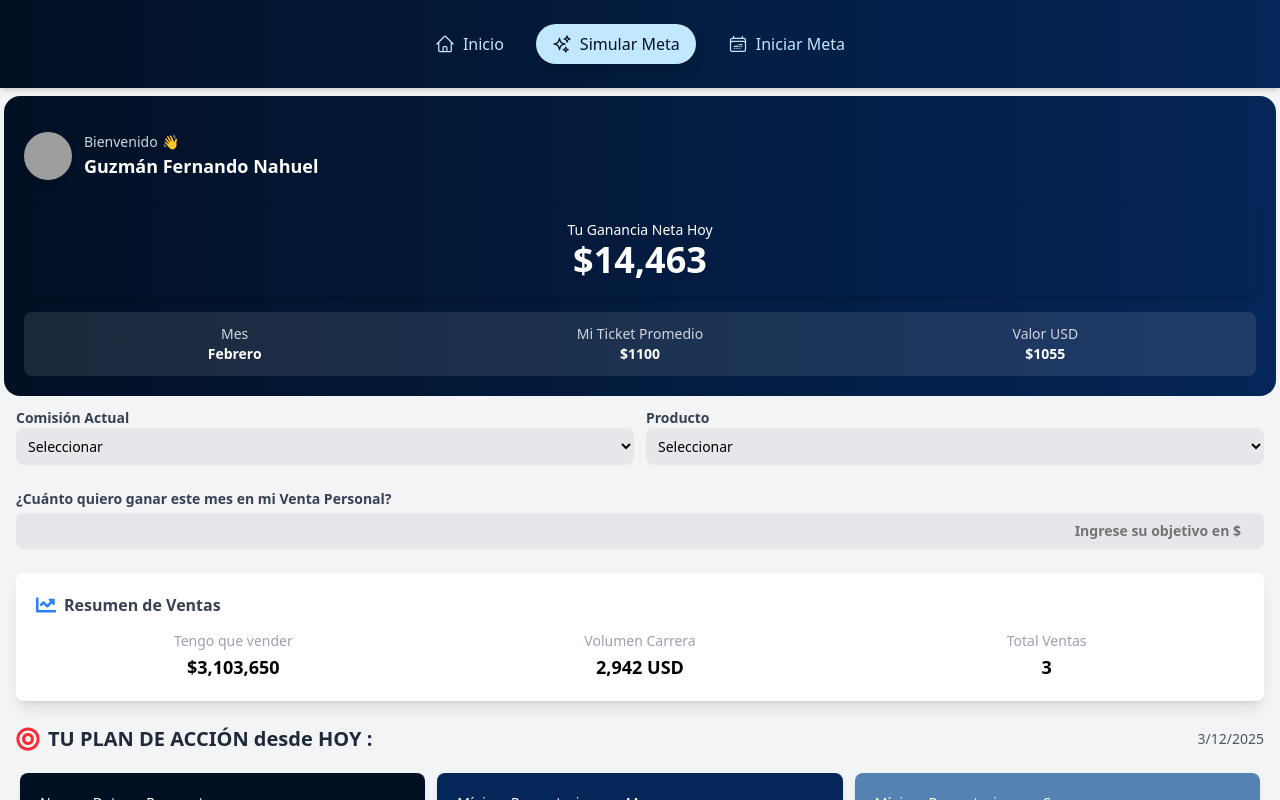
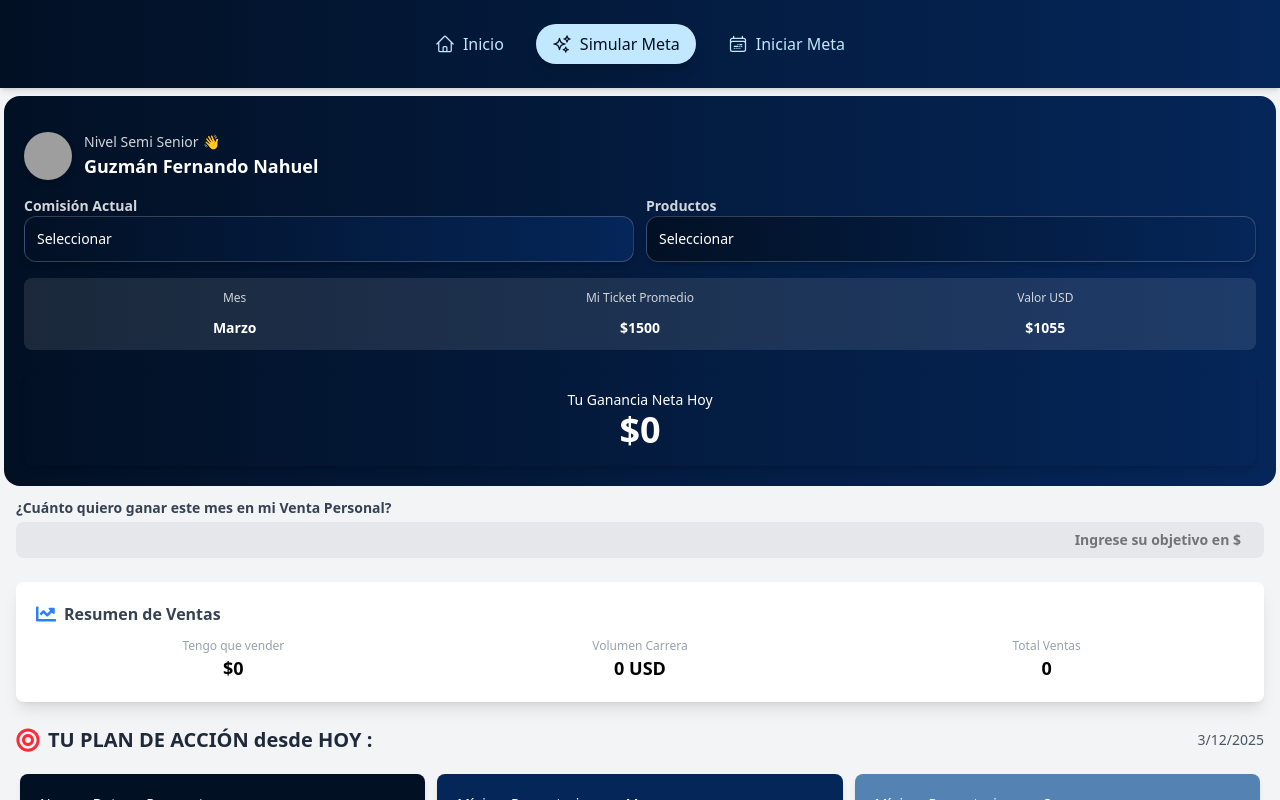
Before and after one commit to FNGuzman/desafio-frontend-sinergia-creativa, a React (Vite) app: page /meta-simulator in a window 1280 px wide. Built offline with nearby package versions, Linux system fonts and the light colour scheme; grey boxes are pictures that could not be loaded.

Commit message:
add formulas

```diff
--- a/src/constants/products.ts
+++ b/src/constants/products.ts
@@ -1,21 +1,17 @@
-export const products = [
-    { id: "A", nombre: "Producto A", precio: 10000, comision: 0.10 },
-    { id: "B", nombre: "Producto B", precio: 20000, comision: 0.15 },
-    { id: "C", nombre: "Producto C", precio: 30000, comision: 0.20 },
-    { id: "D", nombre: "Producto D", precio: 40000, comision: 0.35 },
-    { id: "E", nombre: "Producto E", precio: 50000, comision: 0.40 },
+
+// Lista de productos con sus precios
+export const productos = [
+    { id: "A", nombre: "Producto A", precio: 700000 },
+    { id: "B", nombre: "Producto B", precio: 900000 },
+    { id: "C", nombre: "Producto C", precio: 1100000 },
+    { id: "D", nombre: "Producto D", precio: 1300000 },
+    { id: "E", nombre: "Producto E", precio: 1500000 },
+    { id: "F", nombre: "Producto F", precio: 1700000 },
+    { id: "J", nombre: "Producto J", precio: 1900000 },
+    { id: "H", nombre: "Producto H", precio: 2100000 },
 ];
 
-// 📦 Lista de productos con sus precios
-export const productos = [
-    { id: "A", nombre: "Producto A", precio: 10000 },
-    { id: "B", nombre: "Producto B", precio: 20000 },
-    { id: "C", nombre: "Producto C", precio: 30000 },
-    { id: "D", nombre: "Producto D", precio: 40000 },
-    { id: "E", nombre: "Producto E", precio: 50000 },
-];
-
-// 💰 Lista de comisiones disponibles
+//Lista de comisiones disponibles
 export const comisiones = [
     { id: "10", porcentaje: 0.10, label: "10%" },
     { id: "15", porcentaje: 0.15, label: "15%" },
@@ -23,3 +19,15 @@ export const comisiones = [
     { id: "35", porcentaje: 0.35, label: "35%" },
     { id: "40", porcentaje: 0.40, label: "40%" },
 ];
+
+//Lista de valores de dolar
+export const valorDolar = [
+    { id: "1", label: "Oficial", valor: 1055 },
+]
+
+//Lista de tasas de cierre
+export const tasaCierre = [
+    { id: "1", label: "Junior", valor: 0.3 },
+    { id: "2", label: "Semi Senior", valor: 0.35 },
+    { id: "3", label: "Senior", valor: 0.5 },
+]
--- a/src/pages/home/meta-simulator/MetaSimulator.tsx
+++ b/src/pages/home/meta-simulator/MetaSimulator.tsx
@@ -1,22 +1,64 @@
 import Avatar from '../../../components/ui/Avatar';
-import { useState } from 'react';
-import { FaBullseye, FaChartLine, FaInfoCircle } from 'react-icons/fa'; // Íconos para el título
+import { useState, useEffect } from 'react';
+import { FaBullseye, FaChartLine } from 'react-icons/fa';
+import { comisiones, productos, valorDolar, tasaCierre } from '../../../constants/products';
 
 export default function SimuladorMetas() {
     const [objetivo, setObjetivo] = useState<number | string>("");
-    const balance = 14463;
-    const mes = "Febrero";
-    const ticketPromedio = 1100;
-    const valorUSD = 1055;
-    const ventaObjetivo = 3103650;
-    const volumenCarrera = 2942;
-    const totalVentas = 3;
-    const fechaHoy = new Date().toLocaleDateString(); // Obtiene la fecha actual
+    const [productoSeleccionado, setProductoSeleccionado] = useState<string>("");
+    const [comisionSeleccionada, setComisionSeleccionada] = useState<number>(0);
+
+    const nivelVendedor = tasaCierre.find((nivel) => nivel.label === "Semi Senior");
+
+    const valorUSD = valorDolar[0].valor;
+    const ticketPromedio = 1500;
+
+    const mes = new Date().toLocaleString("es-ES", { month: "long" });
+    const fechaHoy = new Date().toLocaleDateString();
+
+    const factoresComision: { [key: number]: number } = {
+        0.10: 10,
+        0.15: 6.6,
+        0.20: 5,
+        0.35: 2.85,
+        0.40: 1.8,
+    };
+
+    const [montoAVender, setMontoAVender] = useState(0);
+    const [volumenCarrera, setVolumenCarrera] = useState(0);
+    const [totalVentas, setTotalVentas] = useState(0);
+    const [gananciaNeta, setGananciaNeta] = useState(0);
+
+    const factor = factoresComision[comisionSeleccionada] || 1;
+    const producto = productos.find((p) => p.nombre === productoSeleccionado);
+    const precioProducto = producto ? producto.precio : 0;
+
+    useEffect(() => {
+        setGananciaNeta(precioProducto && comisionSeleccionada ? (precioProducto / 1.21) * comisionSeleccionada : 0);
+    }, [productoSeleccionado, comisionSeleccionada]);
+
+    useEffect(() => {
+        if (objetivo && !isNaN(Number(objetivo)) && Number(objetivo) > 0 && precioProducto && factor) {
+            const nuevoMontoAVender = Number(objetivo) * 1.21 * factor;
+            const nuevoVolumenCarrera = Number((nuevoMontoAVender / valorUSD).toFixed(3));
+            const nuevoTotalVentas = Number((nuevoVolumenCarrera / ticketPromedio).toFixed(2));
+
+            setMontoAVender(nuevoMontoAVender);
+            setVolumenCarrera(nuevoVolumenCarrera);
+            setTotalVentas(nuevoTotalVentas);
+        }
+    }, [objetivo, precioProducto, factor]);
+
+
+    const tasaCierreValor = nivelVendedor?.valor || 0;
+    const minPresentacionesMes = Math.ceil(totalVentas / tasaCierreValor);
+    const minPresentacionesSemana = Math.ceil(minPresentacionesMes / 4 + 1);
     const datosAccion = [
-        { titulo: "Nuevos Datos a Prospectar", valor: 16, color: "bg-[var(--color-primary)]" },
-        { titulo: "Mínimo Presentaciones x Mes", valor: 5, color: "bg-[var(--color-secondary)]" },
-        { titulo: "Mínimo Presentaciones x Sem.", valor: 2, color: "bg-[var(--color-accent)]" }
+        { titulo: "Nuevos Datos a Prospectar", valor: Math.ceil(totalVentas * 6), color: "bg-[var(--color-primary)]" },
+        { titulo: "Mínimo Presentaciones x Mes", valor: minPresentacionesMes, color: "bg-[var(--color-secondary)]" },
+        { titulo: "Mínimo Presentaciones x Sem.", valor: minPresentacionesSemana, color: "bg-[var(--color-accent)]" }
     ];
+
     return (
         <div className="p-1">
             <div className="bg-[linear-gradient(to_right,var(--color-primary),var(--color-secondary))] rounded-2xl text-white p-5">
@@ -24,64 +66,63 @@ export default function SimuladorMetas() {
                     <Avatar size={12} alt="Guzmán Fernando Nahuel" />
                     <div>
                         <p className="text-sm text-gray-300 flex items-center gap-1">
-                            Bienvenido <span>👋</span>
+                            Nivel {nivelVendedor?.label} <span>👋</span>
                         </p>
                         <h1 className="text-lg font-bold">Guzmán Fernando Nahuel</h1>
                     </div>
                 </div>
+                <div className="grid grid-cols-2 gap-3 mt-4">
+                    <div className="w-full">
+                        <label className="text-sm font-semibold text-gray-300 block">Comisión Actual</label>
+                        <div className="relative">
+                            <select
+                                className="bg-[linear-gradient(to_right,var(--color-primary),var(--color-secondary))] text-white p-3 pr-10 rounded-xl text-sm outline-none w-full shadow-md border border-white/20 focus:ring-2 focus:ring-white hover:opacity-90 appearance-none"
+                                value={comisionSeleccionada}
+                                onChange={(e) => setComisionSeleccionada(Number(e.target.value))}
+                            >
+                                <option className="bg-gray-900 text-white" value="0">Seleccionar</option>
+                                {comisiones.map((comision) => (
+                                    <option className="bg-gray-900 text-white" key={comision.id} value={comision.porcentaje}>
+                                        {comision.label}
+                                    </option>
+                                ))}
+                            </select>
+                        </div>
+                    </div>
+                    <div className="w-full">
+                        <label className="text-sm font-semibold text-gray-300 block">Productos</label>
+                        <div className="relative">
+                            <select
+                                className="bg-[linear-gradient(to_right,var(--color-primary),var(--color-secondary))] text-white p-3 pr-10 rounded-xl text-sm outline-none w-full shadow-md border border-white/20 focus:ring-2 focus:ring-white hover:opacity-90 appearance-none"
+                                value={productoSeleccionado}
+                                onChange={(e) => setProductoSeleccionado(e.target.value)}
+                            >
+                                <option className="bg-gray-900 text-white" value="">Seleccionar</option>
+                                {productos.map((prod) => (
+                                    <option className="bg-gray-900 text-white" key={prod.id} value={prod.nombre}>{prod.nombre}</option>
+                                ))}
+                            </select>
+                        </div>
+                    </div>
+
+                </div>
+                <div className="mt-4 bg-white/10 p-3 rounded-lg text-sm grid grid-rows-2 grid-cols-3 gap-2 text-center">
+                    <p className="text-gray-300 font-medium text-xs">Mes</p>
+                    <p className="text-gray-300 font-medium text-xs">Mi Ticket Promedio</p>
+                    <p className="text-gray-300 font-medium text-xs">Valor USD</p>
+                    <p className="font-semibold capitalize">{mes}</p>
+                    <p className="font-semibold">${ticketPromedio}</p>
+                    <p className="font-semibold">${valorUSD}</p>
+                </div>
                 <div className="mt-6 p-4 shadow-md rounded-lg text-xs text-white w-full text-center">
                     <p className="text-sm">Tu Ganancia Neta Hoy</p>
-                    <h2 className="text-4xl font-bold">${balance.toLocaleString()}</h2>
-                </div>
-                <div className="mt-4 bg-white/10 p-3 rounded-lg text-center text-sm grid grid-cols-3 gap-2">
-                    <div>
-                        <p className="text-gray-300">Mes</p>
-                        <p className="font-semibold">{mes}</p>
-                    </div>
-                    <div>
-                        <p className="text-gray-300">Mi Ticket Promedio</p>
-                        <p className="font-semibold">${ticketPromedio}</p>
-                    </div>
-                    <div>
-                        <p className="text-gray-300">Valor USD</p>
-                        <p className="font-semibold">${valorUSD}</p>
-                    </div>
-                </div>
-            </div>
-            <div className="grid grid-cols-2 gap-3 p-3">
-                <div className="w-full">
-                    <label className="text-sm font-semibold text-gray-700 block">Comisión Actual</label>
-                    <select className="bg-gray-200 p-2 rounded-lg text-sm outline-none w-full">
-                        <option>Seleccionar</option>
-                        <option>10%</option>
-                        <option>15%</option>
-                        <option>35%</option>
-                        <option>40%</option>
-                        <option>45%</option>
-                    </select>
-                </div>
-                <div className="w-full">
-                    <label className="text-sm font-semibold text-gray-700 block">Producto</label>
-                    <select className="bg-gray-200 p-2 rounded-lg text-sm outline-none w-full">
-                        <option>Seleccionar</option>
-                        <option>Producto</option>
-                        <option>Producto A</option>
-                        <option>Producto B</option>
-                        <option>Producto E</option>
-                    </select>
+                    <h2 className="text-4xl font-bold">${gananciaNeta.toLocaleString("es-ES")}</h2>
                 </div>
             </div>
             <div className="p-3">
-                <label className="text-sm font-semibold text-gray-700 block">
-                    ¿Cuánto quiero ganar este mes en mi Venta Personal?
-                </label>
-                <input
-                    type="number"
-                    value={objetivo}
-                    onChange={(e) => setObjetivo(e.target.value)}
-                    className="bg-gray-200 p-2 rounded-lg text-sm outline-none w-full mt-1 text-right font-semibold"
-                    placeholder="Ingrese su objetivo en $"
-                />
+                <label className="text-sm font-semibold text-gray-700 block">¿Cuánto quiero ganar este mes en mi Venta Personal?</label>
+                <input type="number" value={objetivo} onChange={(e) => setObjetivo(e.target.value)}
+                    className="bg-gray-200 p-2 rounded-lg text-sm outline-none w-full mt-1 text-right font-semibold" placeholder="Ingrese su objetivo en $" />
             </div>
             <div className="p-3">
                 <div className="bg-white shadow-lg rounded-lg p-5 min-h-28">
@@ -92,24 +133,9 @@ export default function SimuladorMetas() {
                         </div>
                     </div>
                     <div className="grid grid-cols-3 gap-3 text-center">
-                        <div className="flex flex-col justify-between">
-                            <p className="text-gray-400 text-sm h-6 flex items-center justify-center">
-                                Tengo que vender
-                            </p>
-                            <h2 className="text-lg font-bold">${ventaObjetivo.toLocaleString()}</h2>
-                        </div>
-                        <div className="flex flex-col justify-between">
-                            <p className="text-gray-400 text-sm h-6 flex items-center justify-center">
-                                Volumen Carrera
-                            </p>
-                            <h2 className="text-lg font-bold">{volumenCarrera.toLocaleString()} USD</h2>
-                        </div>
-                        <div className="flex flex-col justify-between">
-                            <p className="text-gray-400 text-sm h-6 flex items-center justify-center">
-                                Total Ventas
-                            </p>
-                            <h2 className="text-lg font-bold">{totalVentas}</h2>
-                        </div>
+                        <div><p className="text-gray-400 text-xs">Tengo que vender</p><h2 className="text-lg font-bold">${montoAVender.toLocaleString("es-ES")}</h2></div>
+                        <div><p className="text-gray-400 text-xs">Volumen Carrera</p><h2 className="text-lg font-bold">{volumenCarrera.toLocaleString("es-ES")} USD</h2></div>
+                        <div><p className="text-gray-400 text-xs">Total Ventas</p><h2 className="text-lg font-bold">{totalVentas.toLocaleString("es-ES")}</h2></div>
                     </div>
                 </div>
             </div>
```
